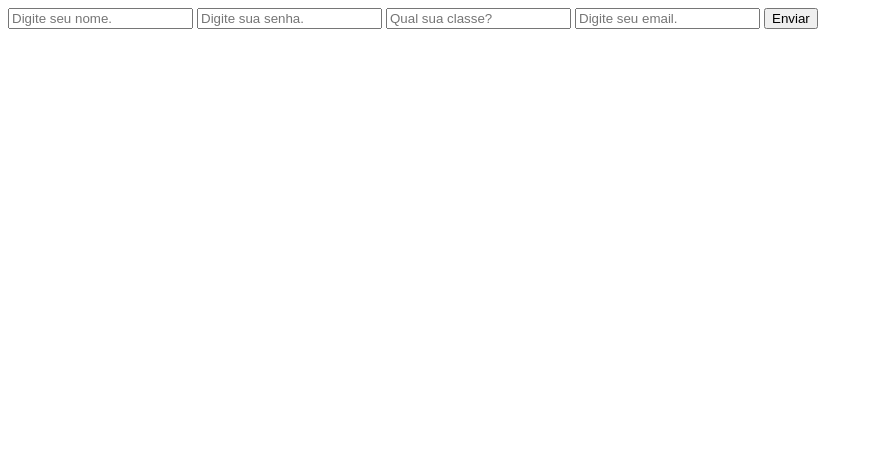
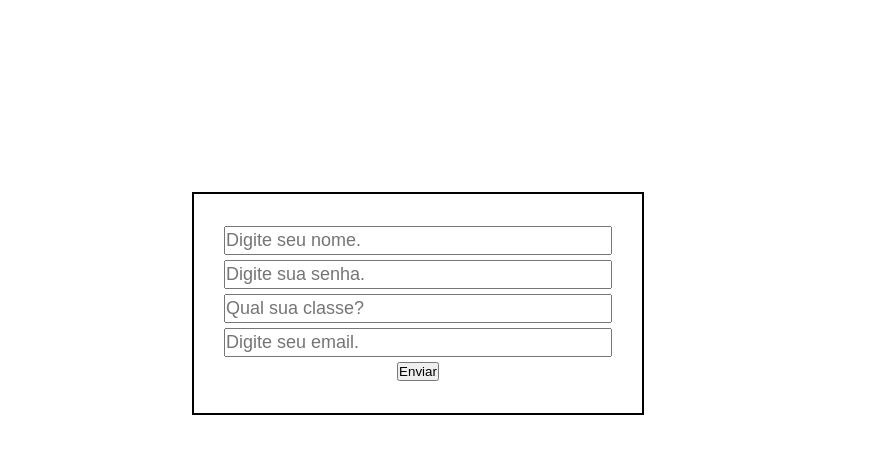
Before and after one commit to leomillan22/CRUD_forum, a website: page public/index.html in a window 1280 px wide. Shown: the whole page, without its empty margins (0-873 px from the left). Drawn offline with Linux system fonts and the light colour scheme.

Commit message:
Configurando o frontend

```diff
--- a/public/css/style.css
+++ b/public/css/style.css
@@ -1,3 +1,23 @@
-.forms {
-    display: block;
+*{
+    margin: 0;
+    padding: 0;
 }
+
+.container{
+    display: flex;
+    flex-direction: column;
+    max-width: 30%;
+    align-items: center;
+    justify-content: center;
+    padding: 2em;
+    border: black solid 2px;
+    margin: 15%;
+    gap: 5px;
+}
+
+.container input{
+    width: 100%;
+    height: 25px;
+    font-size: 18px;
+
+}
--- a/public/index.html
+++ b/public/index.html
@@ -5,14 +5,16 @@
     <meta http-equiv="X-UA-Compatible" content="IE=edge">
     <meta name="viewport" content="width=device-width, initial-scale=1.0">
     <title>Cadastro</title>
+    <link rel="stylesheet" href="./css/style.css">
 </head>
 <body>
-    <input id="input_usuario" type="text" placeholder="Digite seu nome.">
-    <input id="senha_usuario" type="password" placeholder="Digite sua senha.">
-    <input id="classe_usuario" type="text" placeholder="Qual sua classe?">
-    <input id="email_usuario" type="text" placeholder="Digite seu email.">
-    <button onclick="cadastrarUsuario()">Enviar</button>
-
+    <div class = "container">
+        <input id="input_usuario" type="text" placeholder="Digite seu nome.">
+        <input id="senha_usuario" type="password" placeholder="Digite sua senha.">
+        <input id="classe_usuario" type="text" placeholder="Qual sua classe?">
+        <input id="email_usuario" type="text" placeholder="Digite seu email.">
+        <button onclick="cadastrarUsuario()">Enviar</button>
+    </div>
     <script src="../js/script.js"></script>
 </body>
 </html>
```
Also changed, not shown: public/html/main.html (+1 -1 lines).
